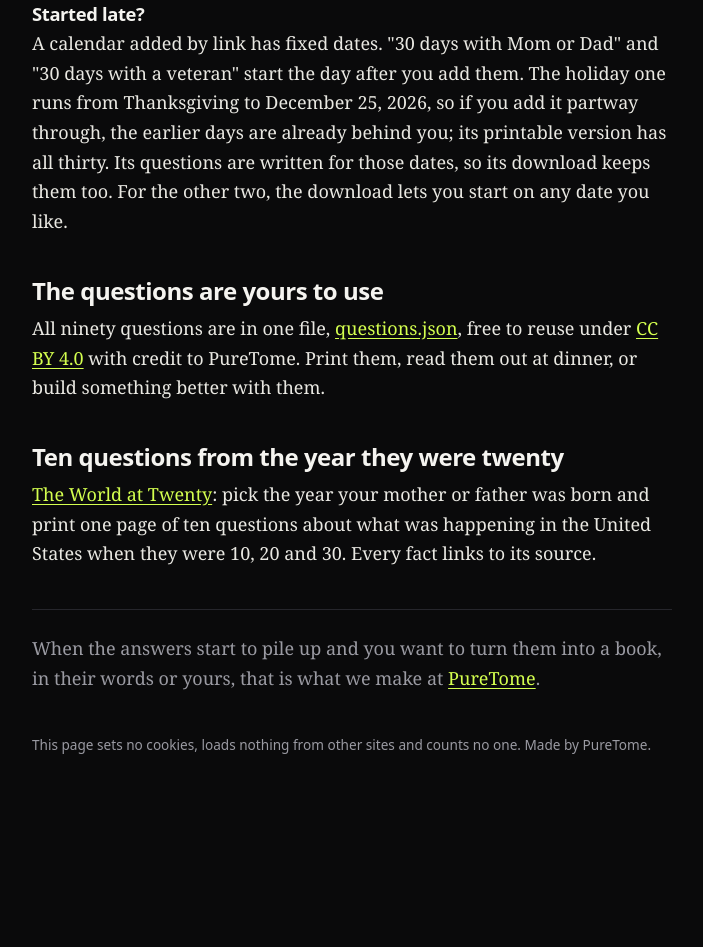
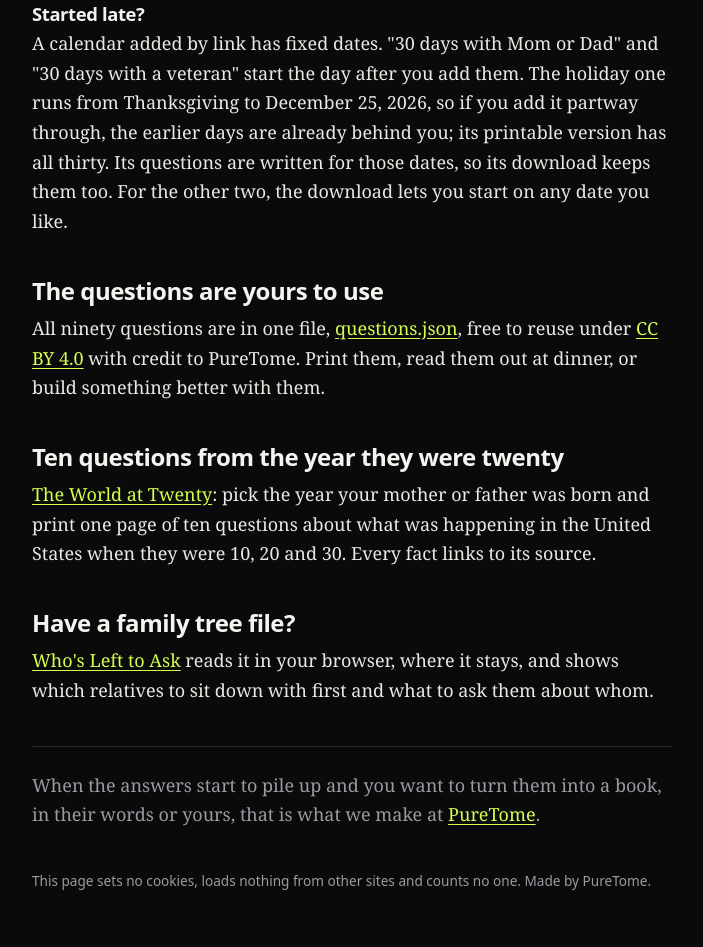
Before and after one commit to maxmillienjr/question-a-day, a plain HTML site: page docs/index.html in a window 1280 px wide. Shown: the part 3478-4425 px from the top of the page, without its empty margins (288-991 px from the left). Before the commit the page ends 4288 px from the top, so only its background shows below. Drawn offline with Linux system fonts and the light colour scheme.

Commit message:
Who's Left to Ask is served at /ask: site under docs/ask, a link from ask/docs so its tools still find it, and the three pages link to each other

```diff
--- a/docs/index.html
+++ b/docs/index.html
@@ -130,6 +130,11 @@
     <p><a href="twenty/">The World at Twenty</a>: pick the year your mother or father was born and print one page of ten questions about what was happening in the United States when they were 10, 20 and 30. Every fact links to its source.</p>
   </section>
 
+  <section class="open">
+    <h2>Have a family tree file?</h2>
+    <p><a href="ask/">Who's Left to Ask</a> reads it in your browser, where it stays, and shows which relatives to sit down with first and what to ask them about whom.</p>
+  </section>
+
   <section class="ask">
     <p>When the answers start to pile up and you want to turn them into a book, in their words or yours, that is what we make at <a href="https://puretome.com/?utm_source=question-a-day&amp;utm_medium=referral&amp;utm_campaign=question-a-day">PureTome</a>.</p>
   </section>
```
Also changed, not shown: ask/test/promises.test.js (+4 -0 lines), docs/ask/index.html (renamed from ask/docs/index.html, +1 -0 lines), src/index.template.html (+5 -0 lines), docs/ask/app.js (renamed from ask/docs/app.js), docs/ask/demo-data.js (renamed from ask/docs/demo-data.js), docs/ask/gedcom.js (renamed from ask/docs/gedcom.js), docs/ask/sheet.js (renamed from ask/docs/sheet.js), docs/ask/style.css (renamed from ask/docs/style.css), docs/ask/tree.js (renamed from ask/docs/tree.js), 4 other files.
